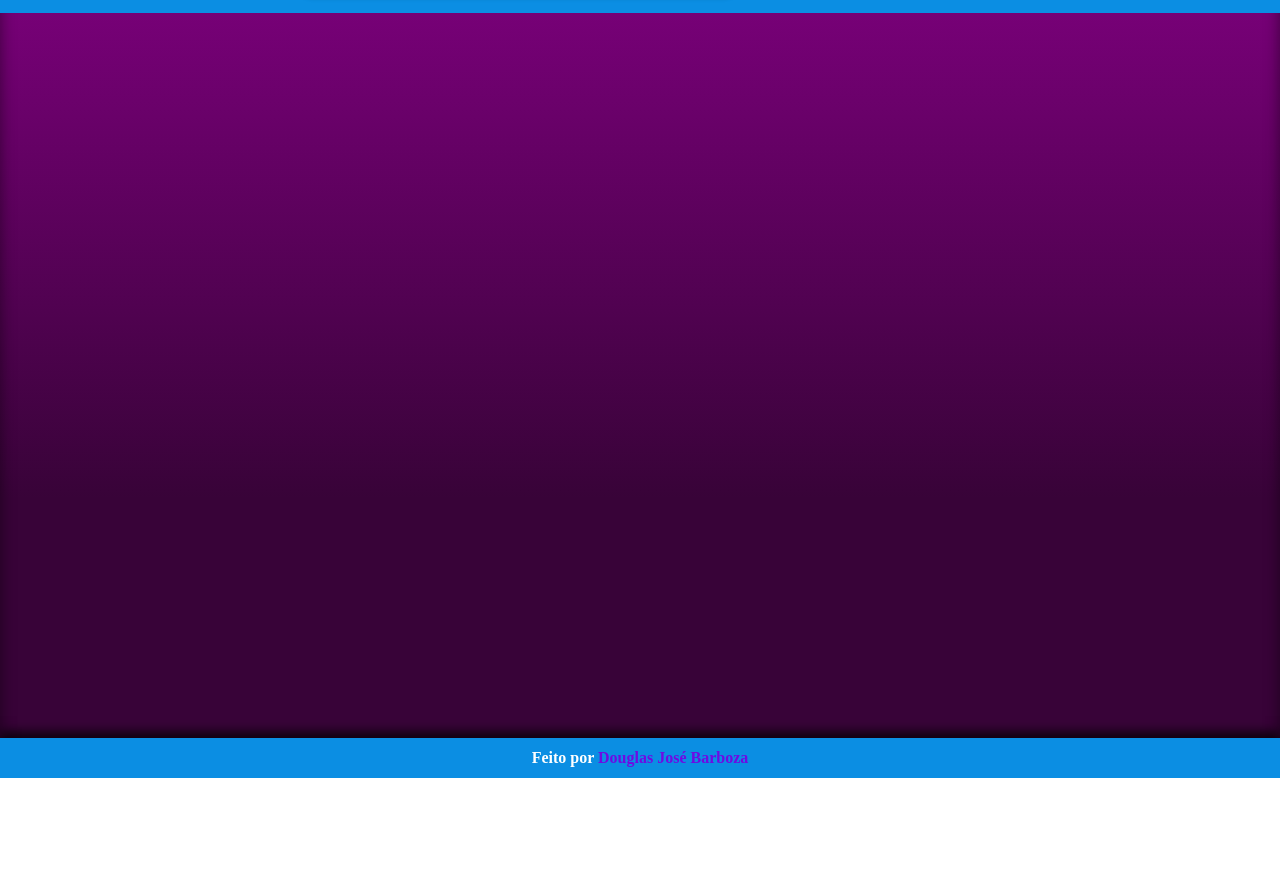
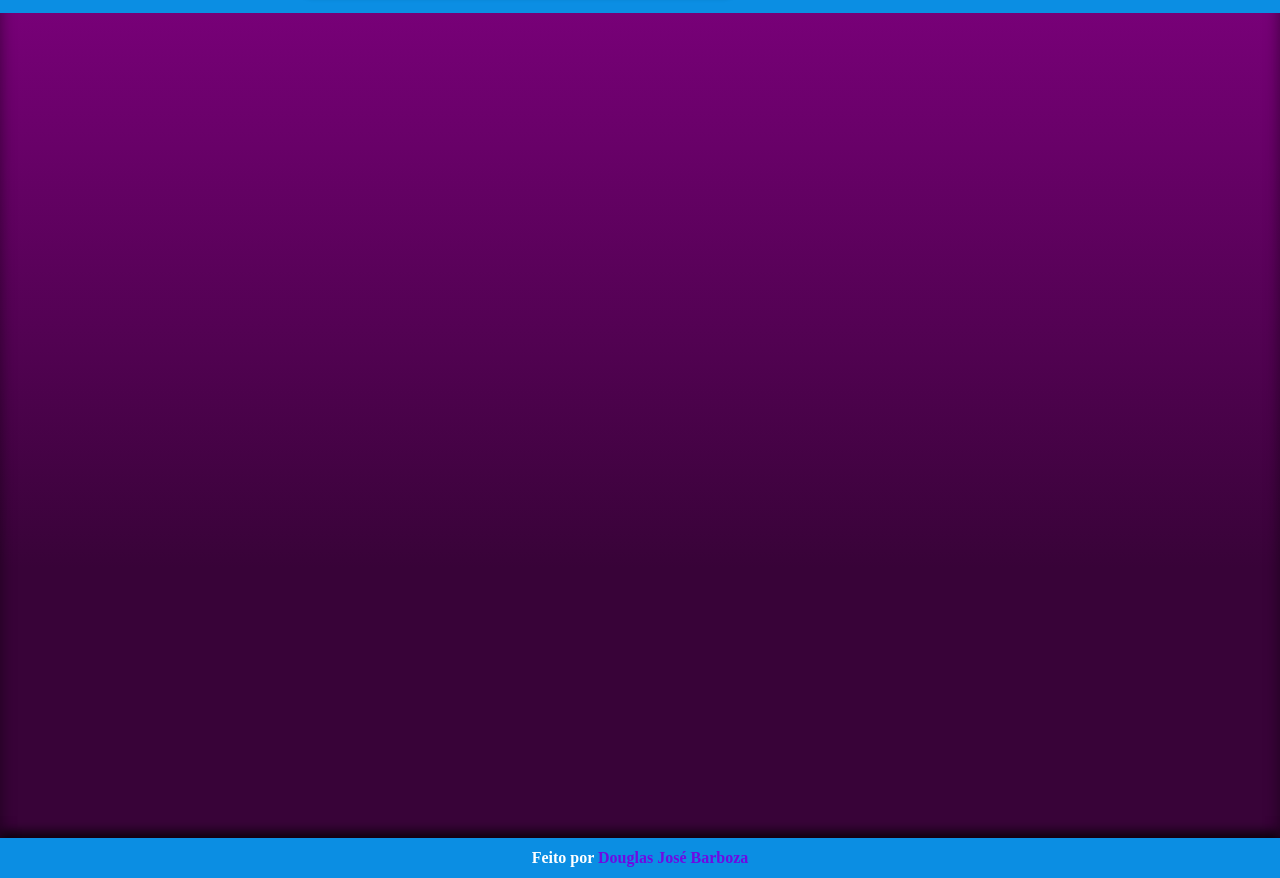
Before and after one commit to douglasjosebarboza/AnimeLix, a plain HTML site: page index.html in a window 1280 px wide. Shown: the part 62-940 px from the top of the page. Before the commit the page ends 840 px from the top, so only its background shows below. Drawn offline with nearby package versions, Linux system fonts and the light colour scheme; no server answers.

Commit message:
Update style.css

```diff
--- a/css/style.css
+++ b/css/style.css
@@ -151,8 +151,10 @@ main{
     display: flex;
     margin: auto;
     flex-wrap: wrap;
+    padding-top: 100px;
+    padding-left: auto;
+    padding-right: auto;
     justify-content: center;
-    padding: 100px auto;
     gap: 20px;
     width: 80%;
     min-height: 800px;
```
